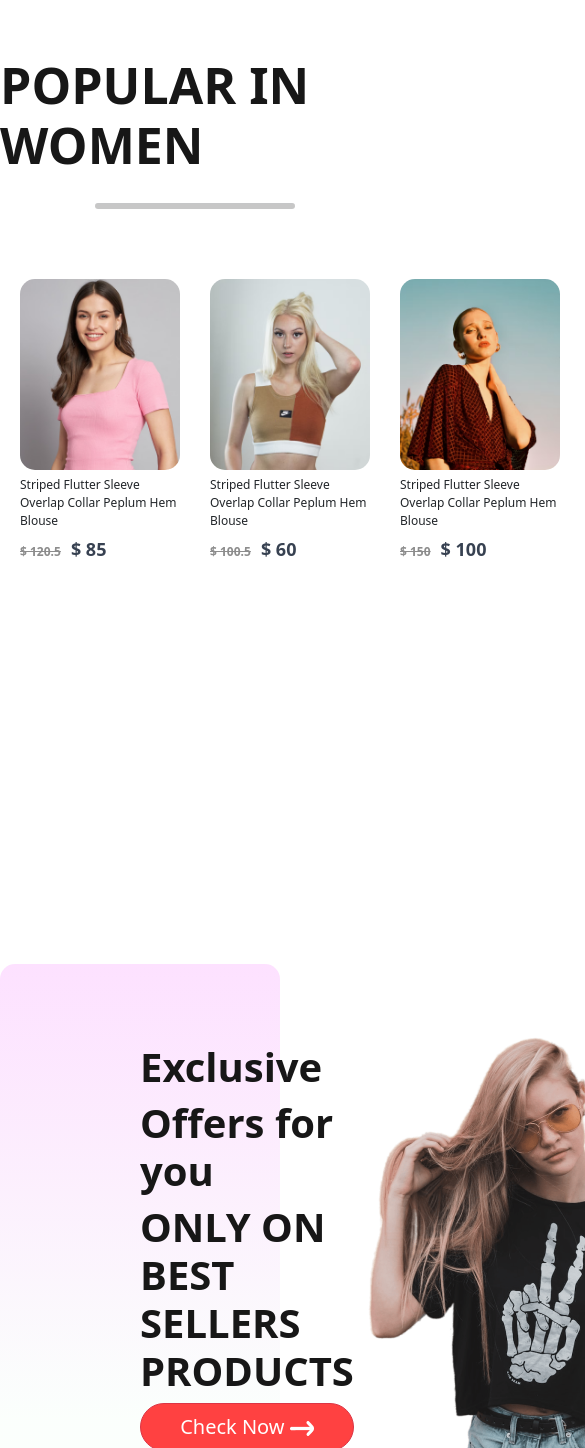
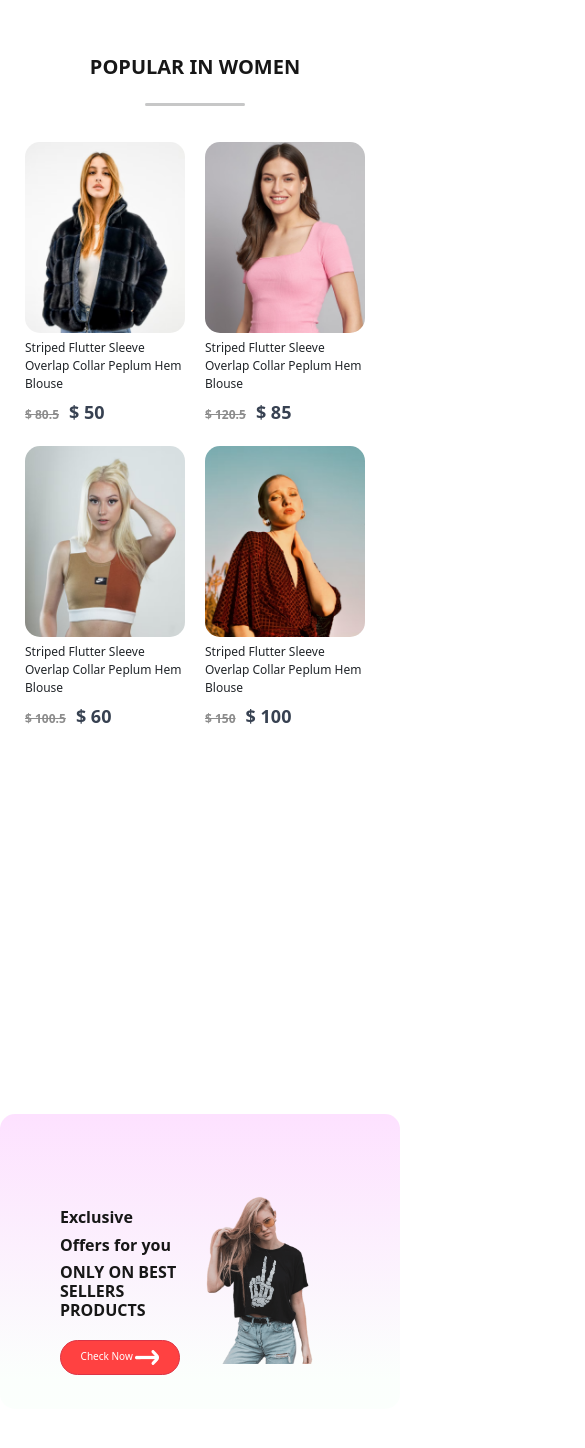
Before and after one commit to Abhishek09yadav/Ecommerce, a React (Create React App) app in the folder frontend/: page / in a window 390 px wide. Shown: the part 1160-2608 px from the top of the page, 585 px wide, since content can reach past the window. Built offline with nearby package versions, Linux system fonts and the light colour scheme.

Commit message:
added media query for Offers.css and Popular.css for all devices

```diff
--- a/frontend/src/Components/Offers/Offers.css
+++ b/frontend/src/Components/Offers/Offers.css
@@ -6,7 +6,7 @@
     padding: 0px 140px;
     height: 60vh;
     margin-top: 200px;
-    margin-bottom: 140px;
+    margin-bottom: 100px;
     width: 65%;
     background: linear-gradient(180deg, #fde1ff 0%, #e1ffea22 90%);
     border-radius: 15px;
@@ -49,3 +49,120 @@
     background-color: #c0392b;
     transform: scale(1.1);
 }
+
+@media (max-width: 1280px) {
+    .offers {
+        padding: 0px 80px;
+        margin-bottom: 120px;
+
+    }
+
+    .offers-left h1 {
+        font-size: 35px;
+    }
+
+    .offers-left p {
+        font-size: 18px;
+    }
+
+    .offers-left button {
+        width: 220px;
+        height: 50px;
+        font-size: 18px;
+    }
+
+    .offers-right img {
+        width: 300px;
+    }
+
+    .offers-right {
+        padding-top: 30px;
+    }
+}
+
+@media (max-width: 1024px) {
+    .offers {
+        padding: 0px 60px;
+        margin-bottom: 80px;
+        height: 40vh;
+
+    }
+
+    .offers-left h1 {
+        font-size: 30px;
+    }
+
+    .offers-left p {
+        font-size: 16px;
+    }
+
+    .offers-left button {
+        width: 160px;
+        height: 40px;
+        font-size: 16px;
+    }
+
+    .offers-right img {
+        width: 200px;
+    }
+
+    .offers-right {
+        padding-top: 30px;
+    }
+}
+
+@media (max-width: 800px) {
+    .offers {
+        margin-bottom: 60px;
+        width: 400px
+    }
+
+    .offers-left h1 {
+        font-size: 22px;
+    }
+
+    .offers-left p {
+        font-size: 13px;
+    }
+
+    .offers-left button {
+        width: 140px;
+        height: 30px;
+        font-size: 12px;
+        padding-bottom: 25px;
+    }
+
+    .offers-right img {
+        width: 180px;
+    }
+
+}
+
+@media (max-width: 500px) {
+    .offers {
+        /*margin-bottom: 50px;*/
+        width: 400px;
+        height: 35vh;
+        margin-top: 350px;
+    }
+
+    .offers-left h1 {
+        font-size: 16px;
+    }
+
+    .offers-left p {
+        font-size: 10px;
+    }
+
+    .offers-left button {
+        width: 120px;
+        height: 25px;
+        font-size: 10px;
+        margin-top: 12px;
+    }
+
+    .offers-right img {
+        width: 120px;
+    }
+
+}
--- a/frontend/src/Components/Popular/Popular.css
+++ b/frontend/src/Components/Popular/Popular.css
@@ -36,3 +36,87 @@
     gap: 30px;
 
 }
+
+@media (max-width: 1280px) {
+    .Popular {
+        height: 70vh;
+
+    }
+
+    .Popular h1 {
+        font-size: 40px;
+    }
+
+    .Popular hr {
+        width: 160px;
+        height: 4px;
+    }
+
+    .popular-item {
+        gap: 20px;
+        margin-top: 20px;
+    }
+}
+
+@media (max-width: 1024px) {
+    .Popular {
+        height: 60vh;
+
+    }
+
+    .Popular h1 {
+        font-size: 30px;
+    }
+
+    .Popular hr {
+        width: 120px;
+        height: 3px;
+    }
+
+    .popular-item {
+        gap: 15px;
+        margin-top: 20px;
+    }
+}
+
+@media (max-width: 800px) {
+    .Popular {
+        height: 50vh;
+        gap: 6px;
+    }
+
+    .Popular h1 {
+        font-size: 20px;
+    }
+
+    .Popular hr {
+        width: 100px;
+
+    }
+
+    .popular-item {
+        gap: 5px;
+    }
+}
+
+@media (max-width: 500px) {
+    .Popular {
+        height: 90vh;
+        gap: 6px;
+    }
+
+    .Popular h1 {
+        font-size: 20px;
+    }
+
+    .Popular hr {
+        width: 100px;
+
+    }
+
+    .popular-item {
+        display: grid;
+        grid-template-columns: 1fr 1fr;
+        gap: 20px;
+    }
+}
```
